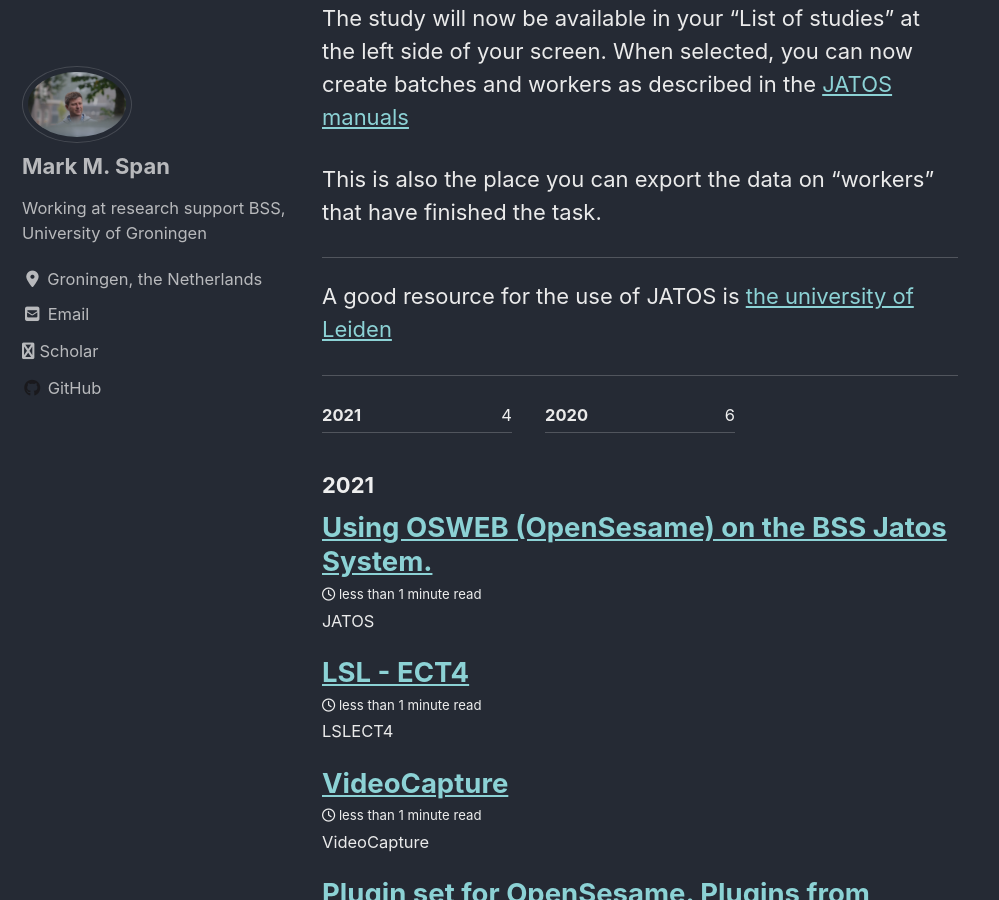
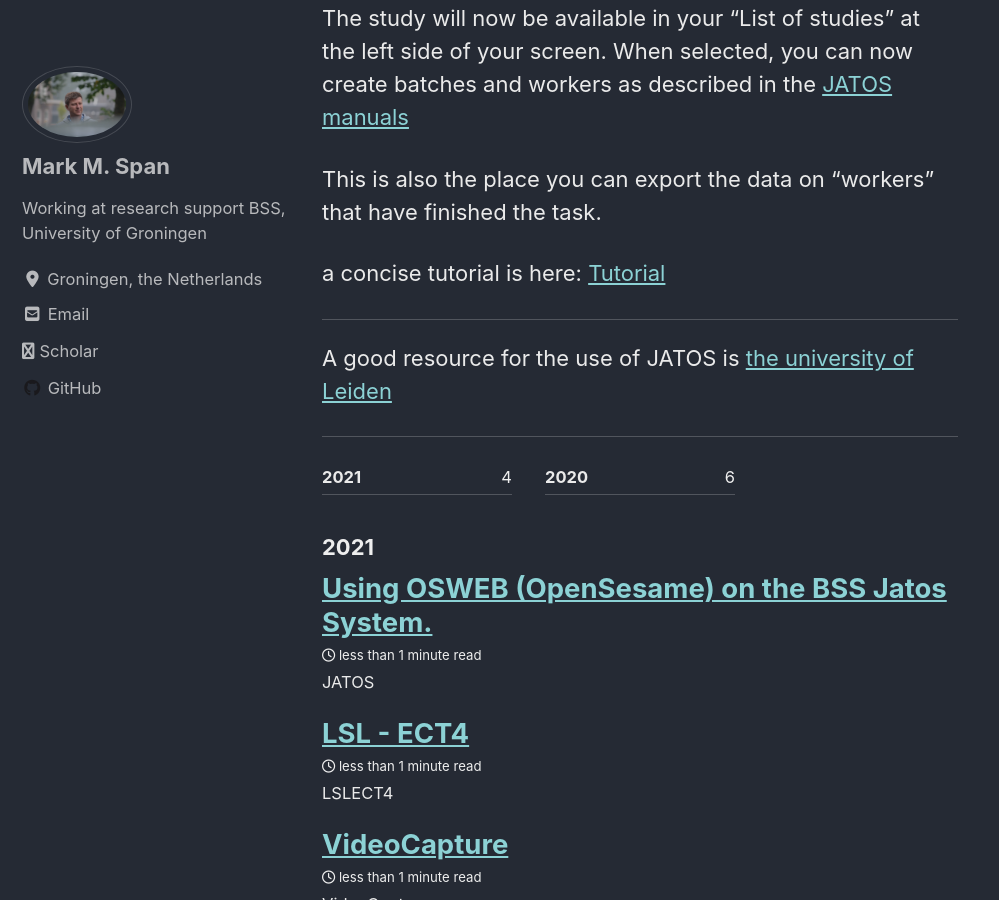
Before and after one commit to markspan/markspan.github.io, a Jekyll site: the page built from _posts/2021-01-13-JATOS.md, in a window 1280 px wide and 900 px high, scrolled down 1171 px. Shown: the whole window, without its empty margins (0-999 px from the left). Built offline with Jekyll 4.4.1, drawn with Linux system fonts in a browser that asks for light colours; cached includes are drawn as plain includes; nearby versions of some CDN libraries.

Commit message:
Update 2021-01-13-JATOS.md

```diff
--- a/_posts/2021-01-13-JATOS.md
+++ b/_posts/2021-01-13-JATOS.md
@@ -32,6 +32,8 @@ batches and workers as described in the [JATOS manuals](https://www.jatos.org/)
 
 This is also the place you can export the data on "workers" that have finished the task.
 
+a concise tutorial is here: [Tutorial](https://youtu.be/0448NeoUaqU)
+
 ---
 
 A good resource for the use of JATOS is [the university of Leiden](https://solowiki.services.universiteitleiden.nl/index.php?title=OSWeb)
```
